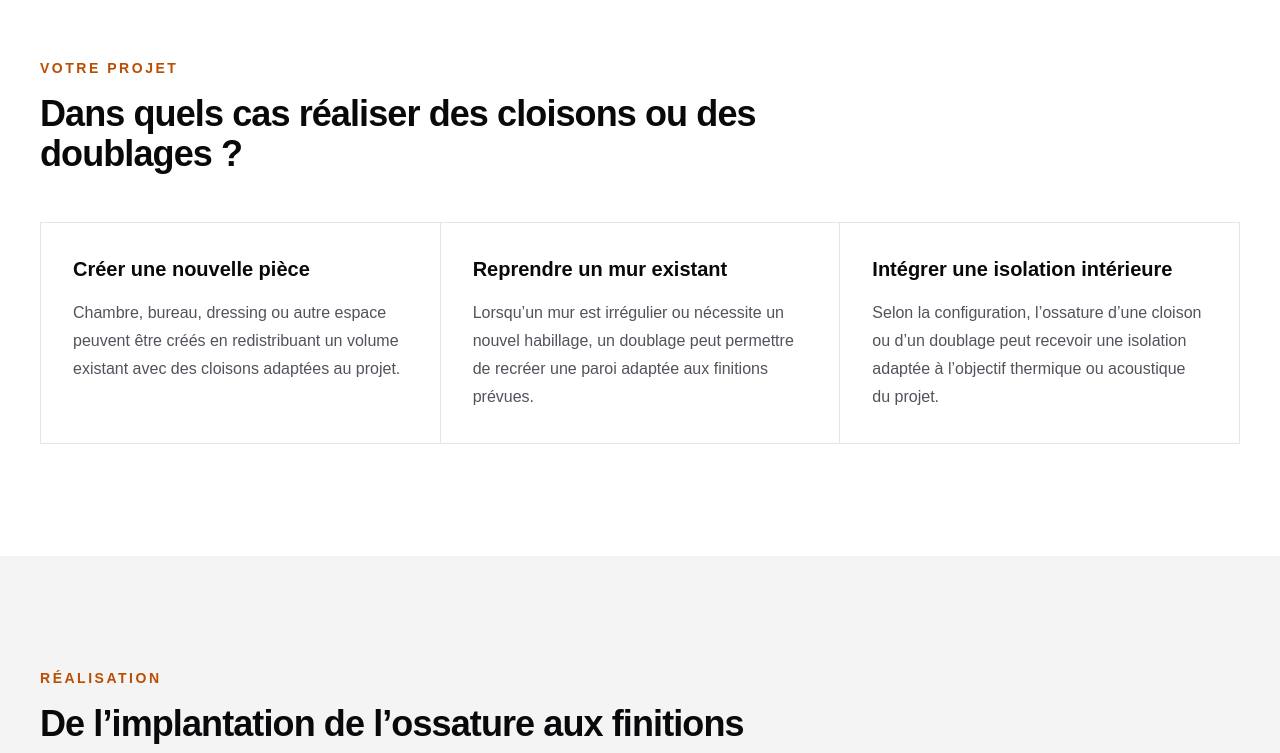
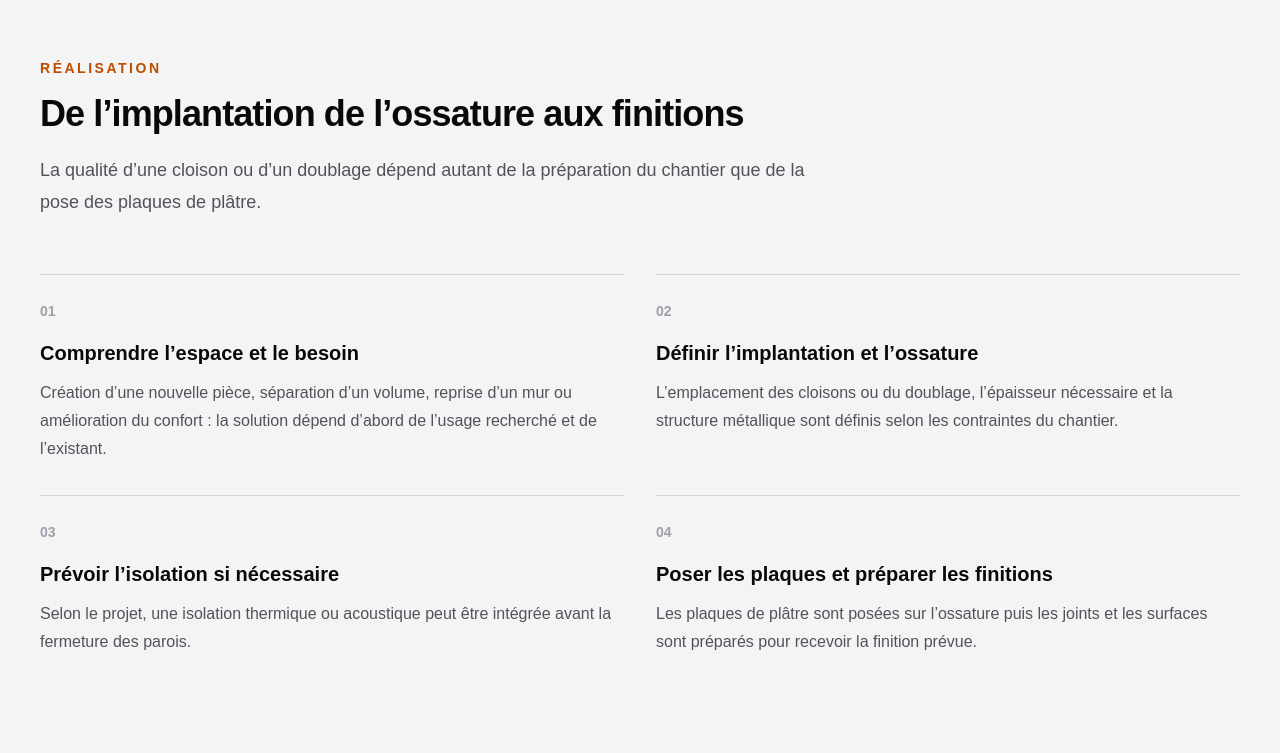
Before and after one commit to grouma84/vaucluse-amenagement-interieur, a Next.js app: page /cloisons-doublages-carpentras in a window 1280 px wide. Shown: the part 2617-3370 px from the top of the page. Built offline with nearby package versions, Linux system fonts and the light colour scheme.

Commit message:
Remove redundant cloisons needs section

```diff
--- a/src/app/cloisons-doublages-carpentras/page.tsx
+++ b/src/app/cloisons-doublages-carpentras/page.tsx
@@ -283,59 +283,6 @@ export default function CloisonsDoublagesCarpentrasPage() {
                 </div>
             </section>
 
-            {/* BESOINS */}
-            <section className="bg-white px-6 py-20 text-zinc-950 sm:px-10 lg:py-28">
-                <div className="mx-auto max-w-7xl">
-                    <div className="max-w-3xl">
-                        <p className="text-sm font-semibold uppercase tracking-[0.18em] text-amber-700">
-                            Votre projet
-                        </p>
-
-                        <h2 className="mt-4 text-3xl font-semibold tracking-tight sm:text-4xl">
-                            Dans quels cas réaliser des cloisons ou des doublages ?
-                        </h2>
-                    </div>
-
-                    <div className="mt-12 grid gap-px overflow-hidden border border-zinc-200 bg-zinc-200 md:grid-cols-3">
-                        <article className="bg-white p-8">
-                            <h3 className="text-xl font-semibold">
-                                Créer une nouvelle pièce
-                            </h3>
-
-                            <p className="mt-4 leading-7 text-zinc-600">
-                                Chambre, bureau, dressing ou autre espace peuvent être créés
-                                en redistribuant un volume existant avec des cloisons adaptées
-                                au projet.
-                            </p>
-                        </article>
-
-                        <article className="bg-white p-8">
-                            <h3 className="text-xl font-semibold">
-                                Reprendre un mur existant
-                            </h3>
-
-                            <p className="mt-4 leading-7 text-zinc-600">
-                                Lorsqu’un mur est irrégulier ou nécessite un nouvel habillage,
-                                un doublage peut permettre de recréer une paroi adaptée aux
-                                finitions prévues.
-                            </p>
-                        </article>
-
-                        <article className="bg-white p-8">
-                            <h3 className="text-xl font-semibold">
-                                Intégrer une isolation intérieure
-                            </h3>
-
-                            <p className="mt-4 leading-7 text-zinc-600">
-                                Selon la configuration, l’ossature d’une cloison ou d’un
-                                doublage peut recevoir une isolation adaptée à l’objectif
-                                thermique ou acoustique du projet.
-                            </p>
-                        </article>
-                    </div>
-                </div>
-            </section>
-
             {/* MÉTHODE */}
             <section className="bg-zinc-100 px-6 py-20 text-zinc-950 sm:px-10 lg:py-28">
                 <div className="mx-auto max-w-7xl">
```
